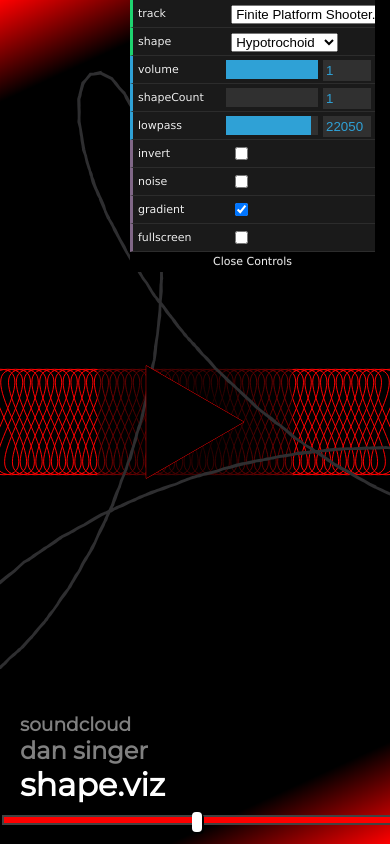
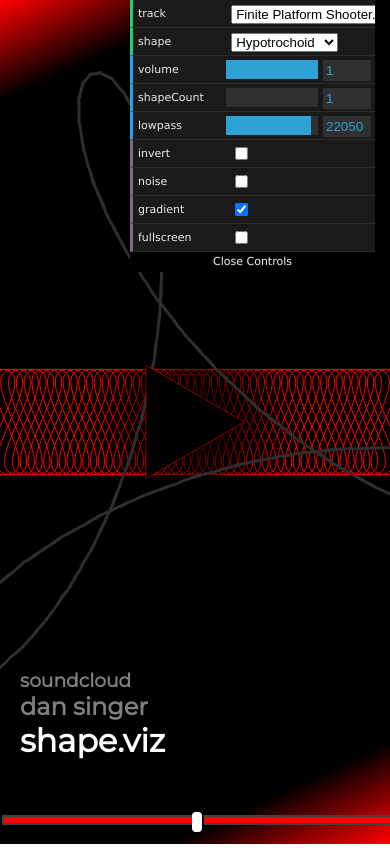
Before and after one commit to dan-singer/IGME-330, a plain HTML site: page projects/audio-visualizer/index.html in a window 390 px wide. Drawn offline with Linux system fonts and the light colour scheme; animation ran at ten frames a second.

Commit message:
Mobile fixes

```diff
--- a/projects/audio-visualizer/css/style.css
+++ b/projects/audio-visualizer/css/style.css
@@ -2,12 +2,16 @@ body {
     margin: 0;
     overflow: hidden;
     font-family: "Montserrat";
+}
+canvas{
+    z-index: 0;
 }
 .audio-controls {
     -webkit-appearance: none;
     position: fixed;
     width: 100%;
     bottom: 2vh;
+    z-index: 1;
 }
 .audio-controls::-webkit-slider-runnable-track {
     height: 10px;
@@ -61,7 +65,7 @@ a:visited {
         height: 100vh;
     }
     header > div:first-child {
-        margin-bottom: 40px;
+        margin-bottom: 10vh;
     }
     header > div {
         margin: 0;
--- a/projects/audio-visualizer/js/main.js
+++ b/projects/audio-visualizer/js/main.js
@@ -309,7 +309,7 @@
             width: drawCtx.canvas.width/2,
             height: drawCtx.canvas.height/2
         };
-        let radialGrad = drawCtx.createRadialGradient(bg.x, bg.y, 0, bg.x, bg.y, bg.width > bg.height ? bg.width : bg.height);
+        let radialGrad = drawCtx.createRadialGradient(bg.x, bg.y, 0, bg.x, bg.y, bg.width);
         radialGrad.addColorStop(0, "black");
         radialGrad.addColorStop(.5, "rgba(0,0,0,0)");
         drawCtx.fillStyle = radialGrad;
```
